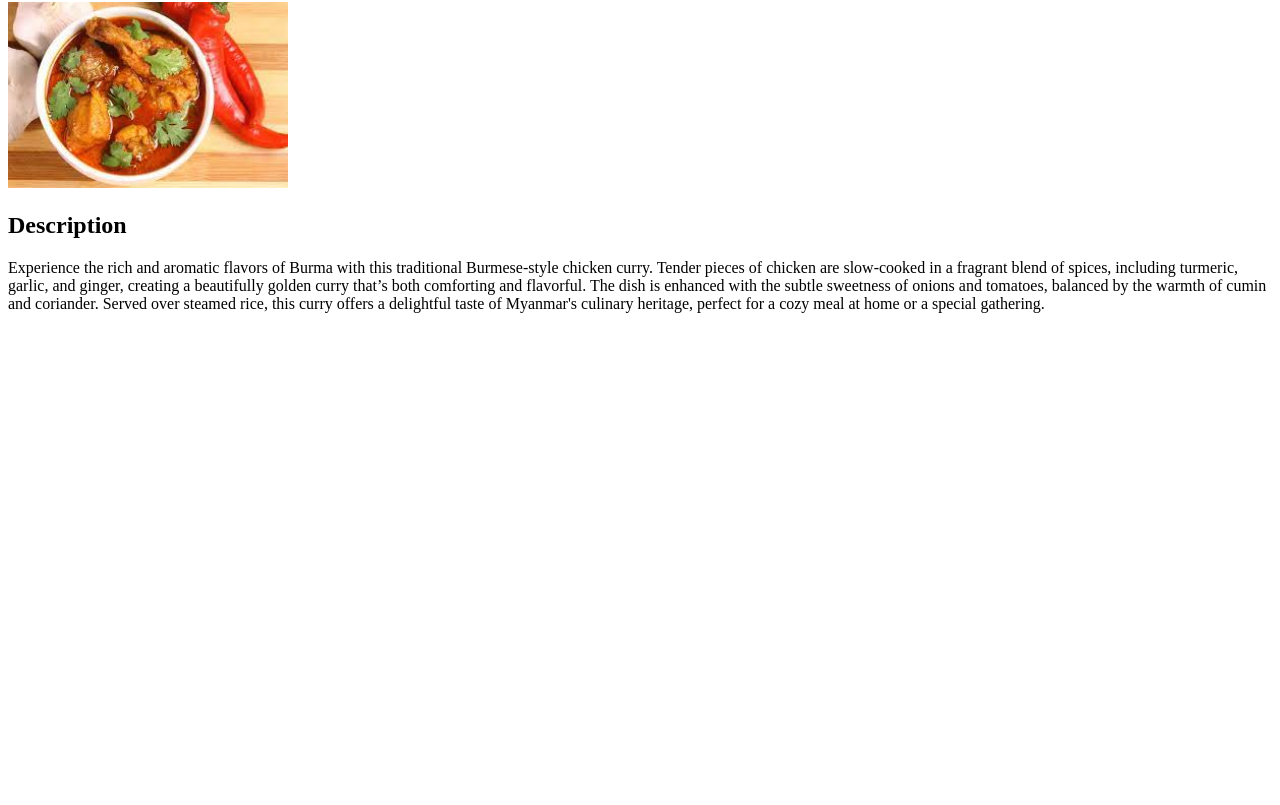
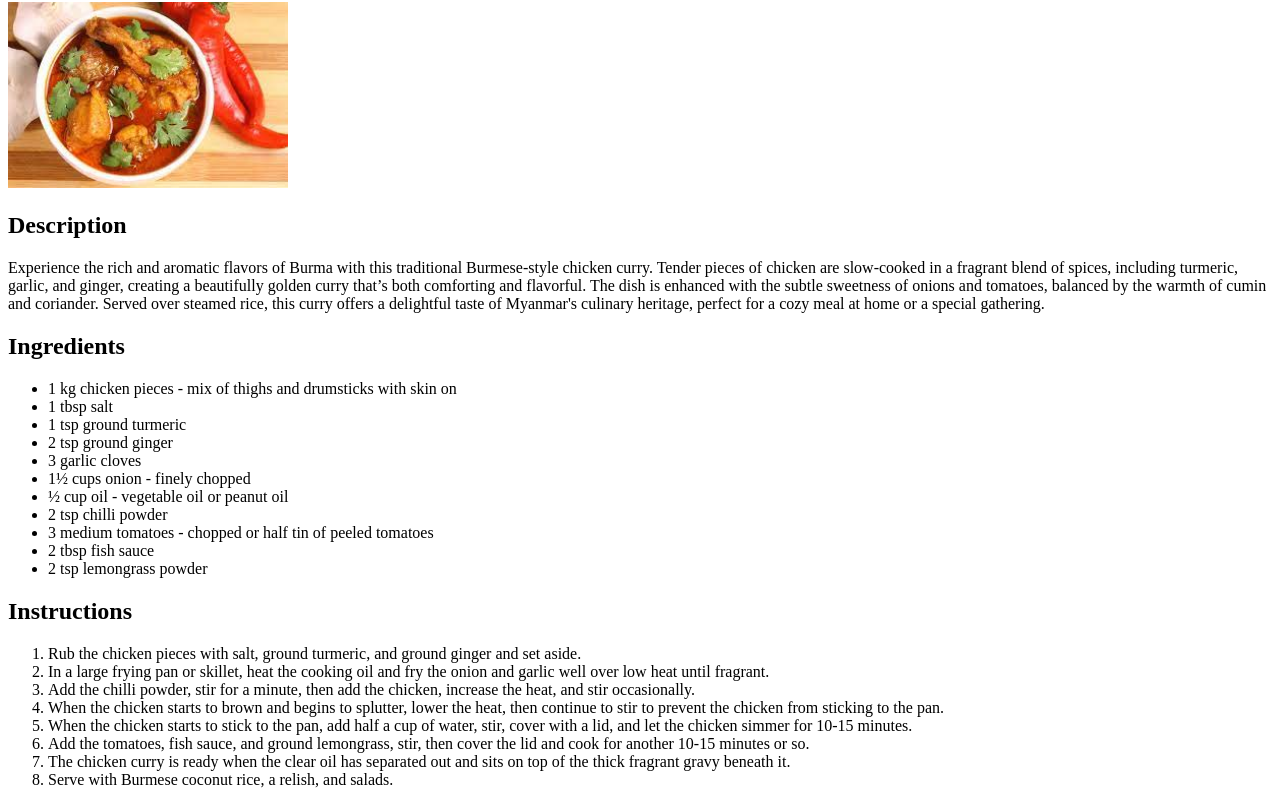
Before and after one commit to kendrick1win/odin-recipes, a plain HTML site: page recipes/chicken-curry.html in a window 1280 px wide. Shown: the part 78-883 px from the top of the page. Before the commit the page ends 800 px from the top, so only its background shows below. Drawn offline with Linux system fonts and the light colour scheme.

Commit message:
completed chicken curry html page

```diff
--- a/recipes/chicken-curry.html
+++ b/recipes/chicken-curry.html
@@ -10,6 +10,31 @@
         <h2>Description</h2>
 
         <p>Experience the rich and aromatic flavors of Burma with this traditional Burmese-style chicken curry. Tender pieces of chicken are slow-cooked in a fragrant blend of spices, including turmeric, garlic, and ginger, creating a beautifully golden curry that’s both comforting and flavorful. The dish is enhanced with the subtle sweetness of onions and tomatoes, balanced by the warmth of cumin and coriander. Served over steamed rice, this curry offers a delightful taste of Myanmar's culinary heritage, perfect for a cozy meal at home or a special gathering.</p>
+        <h2>Ingredients</h2>
+        <ul>
+            <li>1 kg chicken pieces - mix of thighs and drumsticks with skin on</li>
+            <li>1 tbsp salt</li>
+            <li>1 tsp ground turmeric</li>
+            <li>2 tsp ground ginger</li>
+            <li>3 garlic cloves</li>
+            <li>1½ cups onion - finely chopped</li>
+            <li>½ cup oil - vegetable oil or peanut oil</li>
+            <li>2 tsp chilli powder</li>
+            <li>3 medium tomatoes - chopped or half tin of peeled tomatoes</li>
+            <li>2 tbsp fish sauce</li>
+            <li>2 tsp lemongrass powder</li>
+        </ul>
+        <h2>Instructions</h2>
+        <ol>
+            <li>Rub the chicken pieces with salt, ground turmeric, and ground ginger and set aside.</li>
+            <li>In a large frying pan or skillet, heat the cooking oil and fry the onion and garlic well over low heat until fragrant.</li>
+            <li>Add the chilli powder, stir for a minute, then add the chicken, increase the heat, and stir occasionally.</li>
+            <li>When the chicken starts to brown and begins to splutter, lower the heat, then continue to stir to prevent the chicken from sticking to the pan.</li>
+            <li>When the chicken starts to stick to the pan, add half a cup of water, stir, cover with a lid, and let the chicken simmer for 10-15 minutes.</li>
+            <li>Add the tomatoes, fish sauce, and ground lemongrass, stir, then cover the lid and cook for another 10-15 minutes or so.</li>
+            <li>The chicken curry is ready when the clear oil has separated out and sits on top of the thick fragrant gravy beneath it.</li>
+            <li>Serve with Burmese coconut rice, a relish, and salads.</li>
+          </ol>
 
 
     </body>
```
